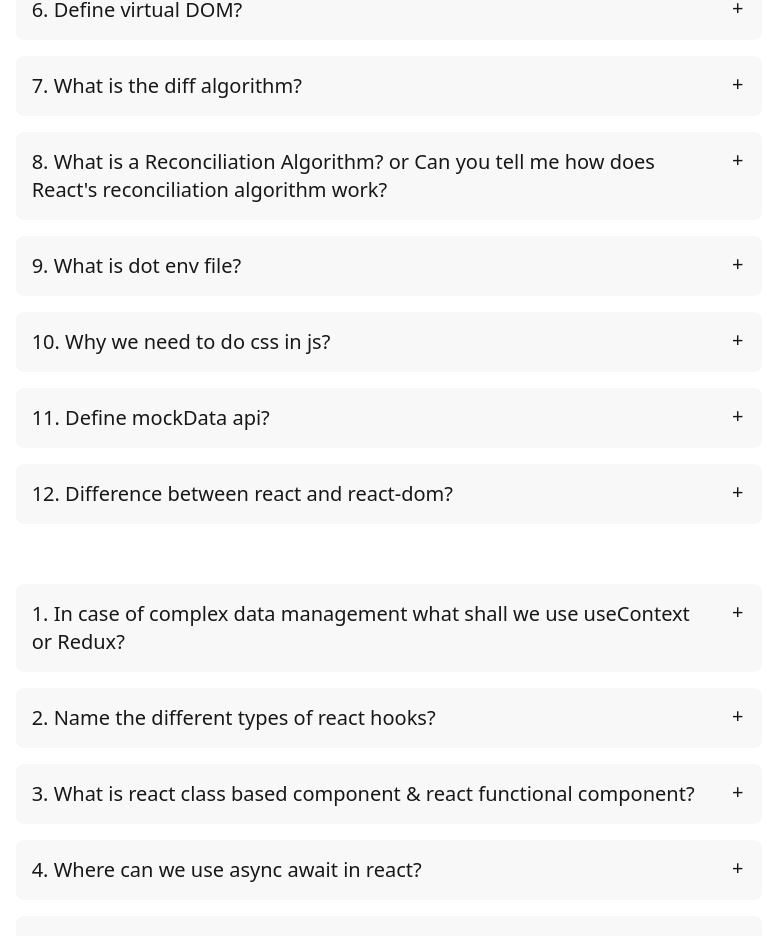
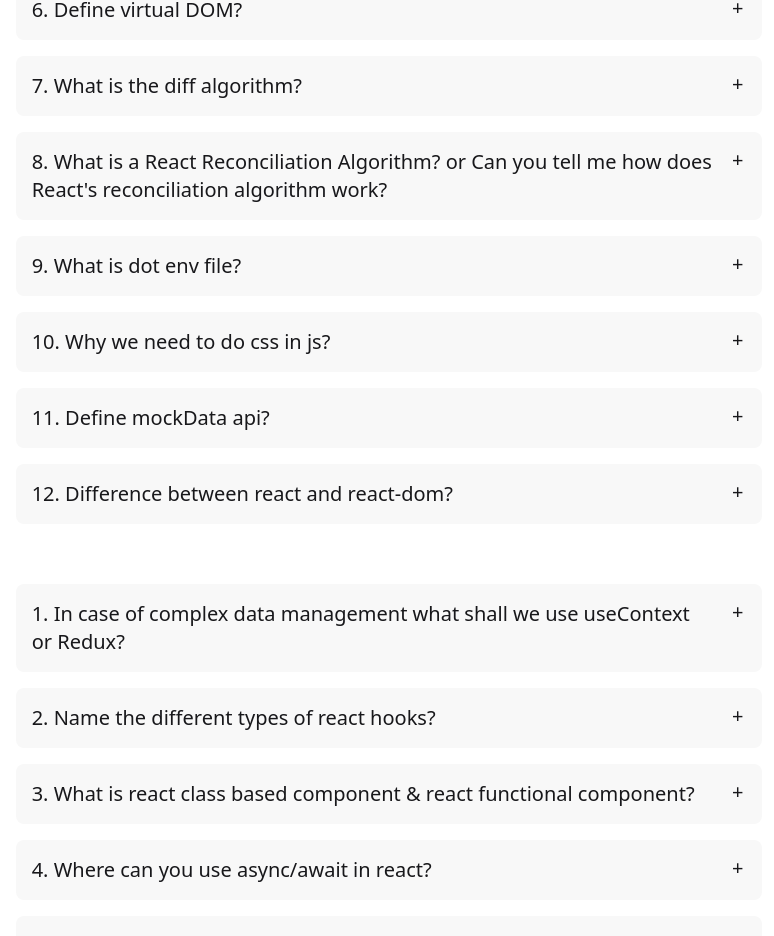
Before and after one commit to sandeeprana19/sde-courses-notes, a React (Vite) app: page /interview/react in a window 1280 px wide. Shown: the part 1076-2012 px from the top of the page, without its empty margins (251-1025 px from the left). Built offline with nearby package versions, Linux system fonts and the light colour scheme.

Commit message:
4. Where can you use async/await in react?
4. Where can you use async/await in react?

```diff
--- a/src/components/Interview/React.jsx
+++ b/src/components/Interview/React.jsx
@@ -311,8 +311,8 @@
             <div className="collapse collapse-plus bg-base-200">
               <input type="radio" name="interview" />
               <div className="collapse-title text-xl font-medium">
-                8. What is a Reconciliation Algorithm? or Can you tell me how
-                does React's reconciliation algorithm work?
+                8. What is a React Reconciliation Algorithm? or Can you tell me
+                how does React's reconciliation algorithm work?
               </div>
               <div className="collapse-content overflow-x-auto">
                 <div className="flex flex-col gap-y-2">
@@ -327,8 +327,8 @@
                     units and it doesn't block the main thread while rendering.
                   </p>
                   <p>
-                    So together, this whole process is called the Reconciliation
-                    Algorithm.
+                    So together, this whole process is called the React
+                    Reconciliation Algorithm.
                   </p>
                 </div>
               </div>
@@ -465,17 +465,17 @@
             <div className="collapse collapse-plus bg-base-200">
               <input type="radio" name="interview" />
               <div className="collapse-title text-xl font-medium">
-                4. Where can we use async await in react?
+                4. Where can you use async/await in react?
               </div>
               <div className="collapse-content overflow-x-auto">
                 <div className="flex flex-col gap-y-2">
                   <p>A. 💡 Quick Recall (15 sec)</p>
                   <p>
-                    We use async/await inside functions in React—such as event
-                    handlers, helper functions, and functions called inside
-                    useEffect. We don’t make the useEffect callback async;
-                    instead, we define an async function inside it and then call
-                    that function.
+                    I use async/await inside functions in React like event
+                    handlers, helper functions and functions called inside
+                    callback function of useEffect hook. I don’t make the
+                    useEffect hook callback function async instead I define an
+                    async function inside it and then I call that function.
                   </p>
                 </div>
               </div>
```
